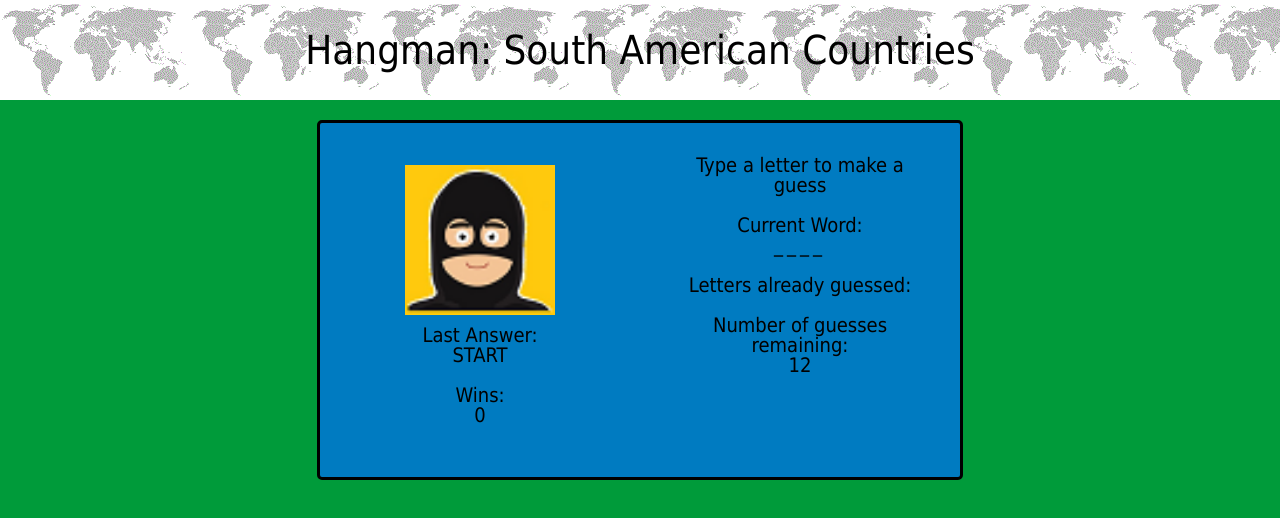
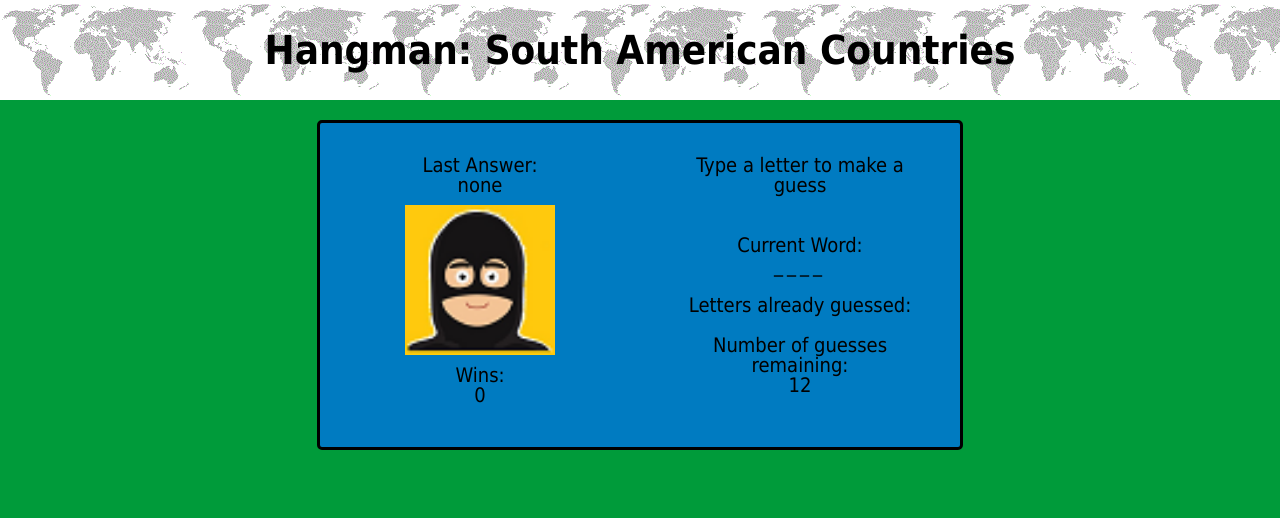
Before and after one commit to markwalkernz/Hangman-Game, a plain HTML site: page index.html in a window 1280 px wide. Drawn offline with Linux system fonts and the light colour scheme.

Commit message:
all working

```diff
--- a/assets/css/style.css
+++ b/assets/css/style.css
@@ -8,18 +8,10 @@ body {
 
 header {
 	font-size: 2em;
+	font-weight: bold;
 	text-align: center;
 	padding: 30px;
-	/* background-color: #ffc90d; */
 	background-image: url("../images/outline-map.gif");
-}
-
-#flag-image {
-	display:block;
-	margin:auto;
-	padding: 10px;
-	width: 150px;
-	height: 150px;
 }
 
 .container {
@@ -38,6 +30,14 @@ header {
 	text-align: center;
 }
 
+#flag-image {
+	display:block;
+	margin:auto;
+	padding: 10px;
+	width: 150px;
+	height: 150px;
+}
+
 #current-word {
 	letter-spacing: 4px;
 }
--- a/assets/javascript/game.js
+++ b/assets/javascript/game.js
@@ -4,7 +4,7 @@
 var dictionary = ["ARGENTINA", "BOLIVIA", "BRAZIL", "CHILE", "COLOMBIA", "ECUADOR", "GUYANA", "PARAGUAY", "PERU", "SURINAME", "URUGUAY", "VENEZUELA"];
 var alphabet = "ABCDEFGHIJKLMNOPQRSTUVWXYZ";
 var wins = 0;
-var lastAnswer = "START";
+var lastAnswer = "none";
 var remainingGuesses = 12;
 var arrayWrongGuesses = []
 var answer = "";
@@ -12,7 +12,7 @@ var arrayAnswer = [];
 var arrayCorrectGuesses = [];
 var correctGuesses = "";
 var gameOver = false;
-var imgSrc = "assets/images/START.png";
+var imgSrc = "assets/images/none.png";
 
 // function to reset the game
 function resetGame() {
--- a/index.html
+++ b/index.html
@@ -27,14 +27,14 @@
 
 	<!-- container for image -->
 	<div class="panel">
-		<img id="flag-image" src="assets/images/START.png">
+
 		<p>Last Answer:</p>
 		<p id="last-answer"></p>
-		<br>
+
+		<img id="flag-image" src="assets/images/START.png">
 
 		<p>Wins:</p>
 		<p id="wins"></p>
-		<br>
 
 	</div> <!-- end of container for image -->
 
@@ -42,6 +42,7 @@
 	<div class="panel">
 
 		<p>Type a letter to make a guess</p>
+		<br>
 		<br>
 
 		<p>Current Word:</p>
```
Also changed, not shown: assets/images/none.png (renamed from assets/images/START.png), 1 other file.
